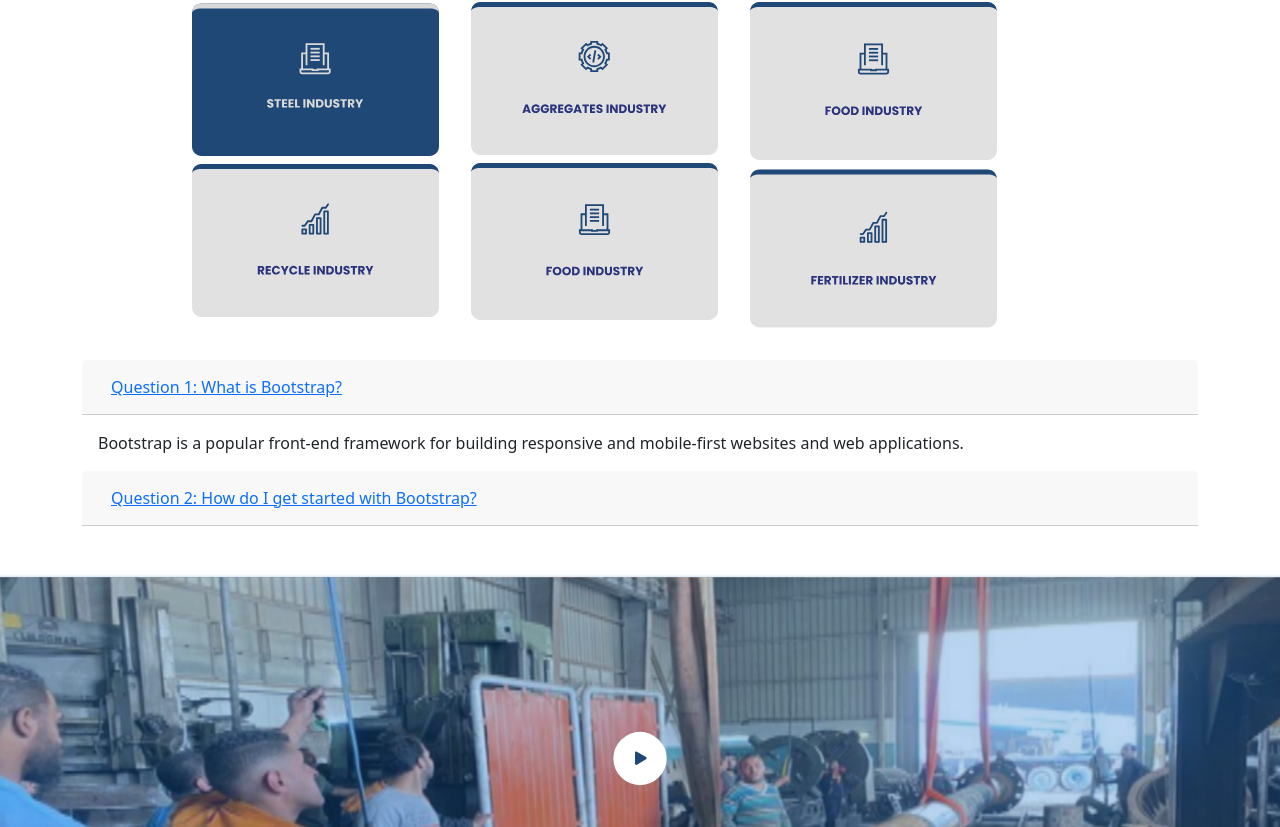
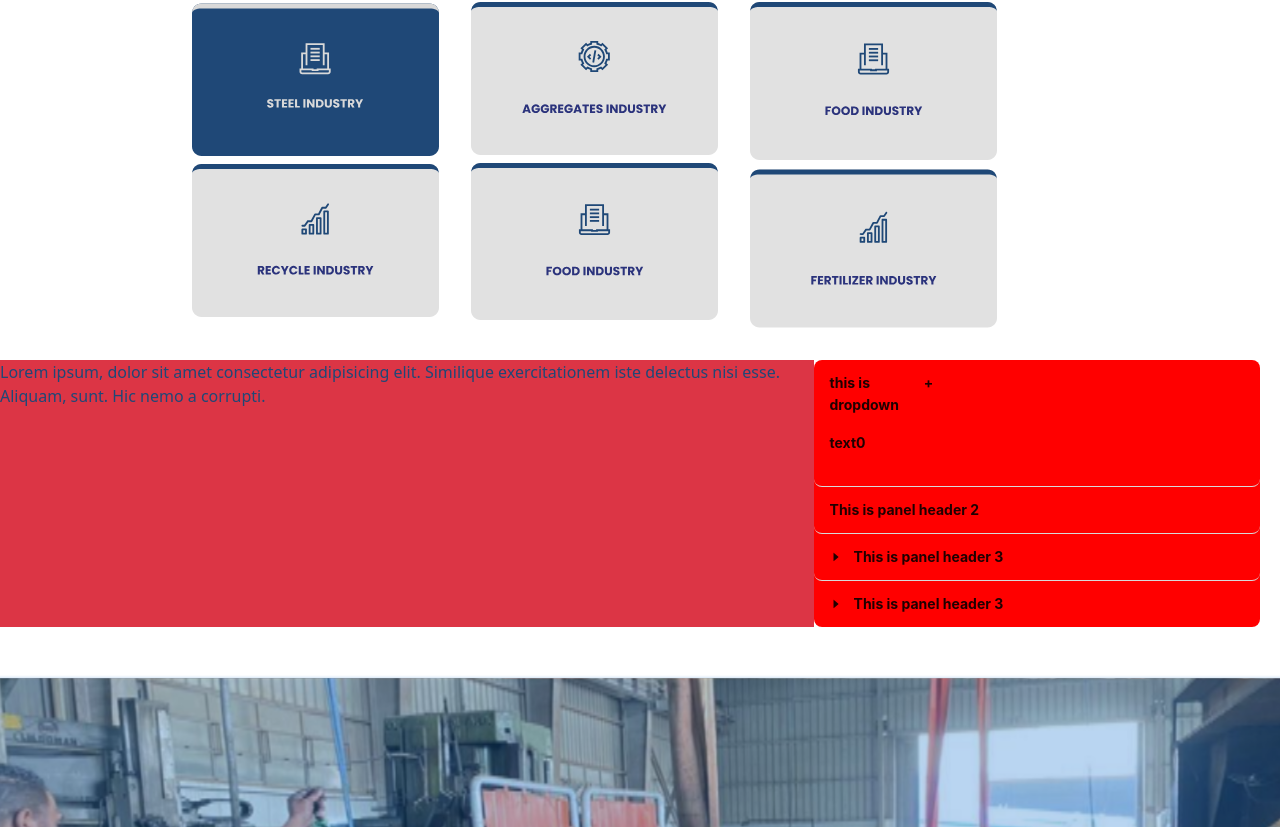
Before and after one commit to bishoy973/Prime, a React (Create React App) app: page /service in a window 1280 px wide. Shown: the part 494-1321 px from the top of the page. Built offline with nearby package versions, Linux system fonts and the light colour scheme.

Commit message:
Workshop

```diff
--- a/package.json
+++ b/package.json
@@ -10,6 +10,7 @@
     "@testing-library/jest-dom": "^5.17.0",
     "@testing-library/react": "^13.4.0",
     "@testing-library/user-event": "^13.5.0",
+    "antd": "^5.16.2",
     "bootstrap": "^5.3.3",
     "fontawesome-free": "^1.0.4",
     "react": "^18.2.0",
--- a/src/Components/Navbar/Nav.jsx
+++ b/src/Components/Navbar/Nav.jsx
@@ -23,10 +23,10 @@ export default function Navbar() {
       <Link className="nav-link active mx-3" aria-current="page" to="/service">Service</Link>
     </li>
     <li className="nav-item">
-    <Link className="nav-link active mx-3" aria-current="page" to="workshop">Workshops</Link>
+    <Link className="nav-link active mx-3" aria-current="page" to="/workshop">Workshops</Link>
   </li>
   <li className="nav-item">
-  <Link className="nav-link active mx-3" aria-current="page" to="contactus">Contact us</Link>
+  <Link className="nav-link active mx-3" aria-current="page" to="/contactus">Contact us</Link>
 </li>
       </ul>
       <i class="fa-solid fa-globe"></i>
--- /dev/null
+++ b/src/Components/Service/Collapse.jsx
@@ -0,0 +1,95 @@
+import React from 'react';
+import { CaretRightOutlined } from '@ant-design/icons';
+import {  Button, ConfigProvider, Space , theme , Collapse } from 'antd';
+
+<ConfigProvider
+theme={{
+  components: {
+    Collapse: {
+
+    },
+  },
+}}
+>
+
+</ConfigProvider>
+const text = `
+
+text0
+`;
+const text1 = `
+
+text1
+`;
+const text2 = `
+
+text2
+`;
+const text3 = `
+
+text3
+`;
+
+const getItems = (panelStyle) => [
+  {
+    key: '1',
+    label: <div className=" d-flex justify-content-between col-md-3">this is dropdown
+    <div>+</div>
+    </div>,
+    children: <p>{text}</p>,
+    style: panelStyle,
+    showArrow: false,
+
+
+  },
+  {
+    key: '2',
+    label: 'This is panel header 2',
+    children: <p>{text1}</p>,
+    style:panelStyle,
+    showArrow: false,
+
+  },
+  {
+    key: '3',
+    label: 'This is panel header 3',
+    children: <p>{text2}</p>,
+    style: panelStyle,
+  },
+  {
+    key: '4',
+    label: 'This is panel header 3',
+    children: <p>{text3}</p>,
+    style: panelStyle,
+  },
+];
+const CollapseService = () => {
+  const { token } = theme.useToken();
+  const panelStyle = {
+    marginBottom: 24,
+    borderRadius: token.borderRadiusLG,
+    margin : "0px",
+
+
+
+  };
+  return (
+    <Collapse
+      bordered={false}
+      defaultActiveKey={['1']}
+      expandIcon={({ isActive }) => <CaretRightOutlined rotate={isActive ? 90 : 0} />}
+      style={{
+        background: "red",
+        marginLeft:"auto",
+        marginRight:"20px",
+        fontWeight: "bold",
+        width:"45%",
+        boxShadow:"10px"
+
+
+      }}
+      items={getItems(panelStyle)}
+    />
+  );
+};
+export default CollapseService;
--- a/src/Components/Service/Service.jsx
+++ b/src/Components/Service/Service.jsx
@@ -16,24 +16,14 @@ import vid from '../Images/video.svg';
 import aboutLeft from '../Images/aboutImgLeft.svg'
 import aboutRight from '../Images/aboutImg 2.svg'
 import serviceMain from '../Images/head_services.png'
+import CollapseService from './Collapse'
 
 
-
-<head>
-<meta name="viewport" content="width=device-width, initial-scale=1.0"></meta>
-</head>
 
 
 
 export default function Service() {
-  const [anchorEl, setAnchorEl] = React.useState(null);
-  const open = Boolean(anchorEl);
-  const handleClick = (event) => {
-    setAnchorEl(event.currentTarget);
-  };
-  const handleClose = () => {
-    setAnchorEl(null);
-  };
+
 
     return (
       <>
@@ -63,43 +53,14 @@ export default function Service() {
 </div>
 </div>
 
+ <div className="d-flex"><div className="bg-danger">Lorem ipsum, dolor sit amet consectetur adipisicing elit. Similique exercitationem iste delectus nisi esse. Aliquam, sunt. Hic nemo a corrupti.</div>
 
+ <CollapseService/>
+ </div>
 
 
     <div>
-    <div class="container mt-4">
-    <div id="accordion">
-      <div class="card">
-        <div class="card-header" id="headingOne">
-          <h5 class="mb-0">
-            <button class="btn btn-link" data-toggle="collapse" data-target="#collapseOne" aria-expanded="true" aria-controls="collapseOne">
-              Question 1: What is Bootstrap?
-            </button>
-          </h5>
-        </div>
 
-        <div id="collapseOne" class="collapse show" aria-labelledby="headingOne" data-parent="#accordion">
-          <div class="card-body">
-            Bootstrap is a popular front-end framework for building responsive and mobile-first websites and web applications.
-          </div>
-        </div>
-      </div>
-      <div class="card">
-        <div class="card-header" id="headingTwo">
-          <h5 class="mb-0">
-            <button class="btn btn-link collapsed" data-toggle="collapse" data-target="#collapseTwo" aria-expanded="false" aria-controls="collapseTwo">
-              Question 2: How do I get started with Bootstrap?
-            </button>
-          </h5>
-        </div>
-        <div id="collapseTwo" class="collapse" aria-labelledby="headingTwo" data-parent="#accordion">
-          <div class="card-body">
-            To get started with Bootstrap, you can include Bootstrap's CSS and JavaScript files in your project, and start using its predefined components and utilities.
-          </div>
-        </div>
-      </div>
-    </div>
-  </div>
     </div>
 
 
--- a/src/Contactus/Contactus.jsx
+++ b/src/Contactus/Contactus.jsx
@@ -3,7 +3,7 @@ import React from 'react'
 export default function Contactus() {
   return (
     <div>
-      hey contact us
+    Contact us
     </div>
   )
 }
--- a/src/index.css
+++ b/src/index.css
@@ -118,3 +118,9 @@ color: white !important;
   left: -70px !important;
   margin-top: 40px;
 }
+panelStyle{
+  background-color: #1F4877 !important;
+  /* background-color: rgb(10, green, rgba(33, 33, 224,0.5)); */
+  display: flex;
+  justify-content: space-around;
+}
```
Also changed, not shown: src/App.js (+7 -3 lines), src/Components/Workshop/Workshop.jsx (+47 -1 lines), 1 other file (tests, documents, lock files or other folders).
